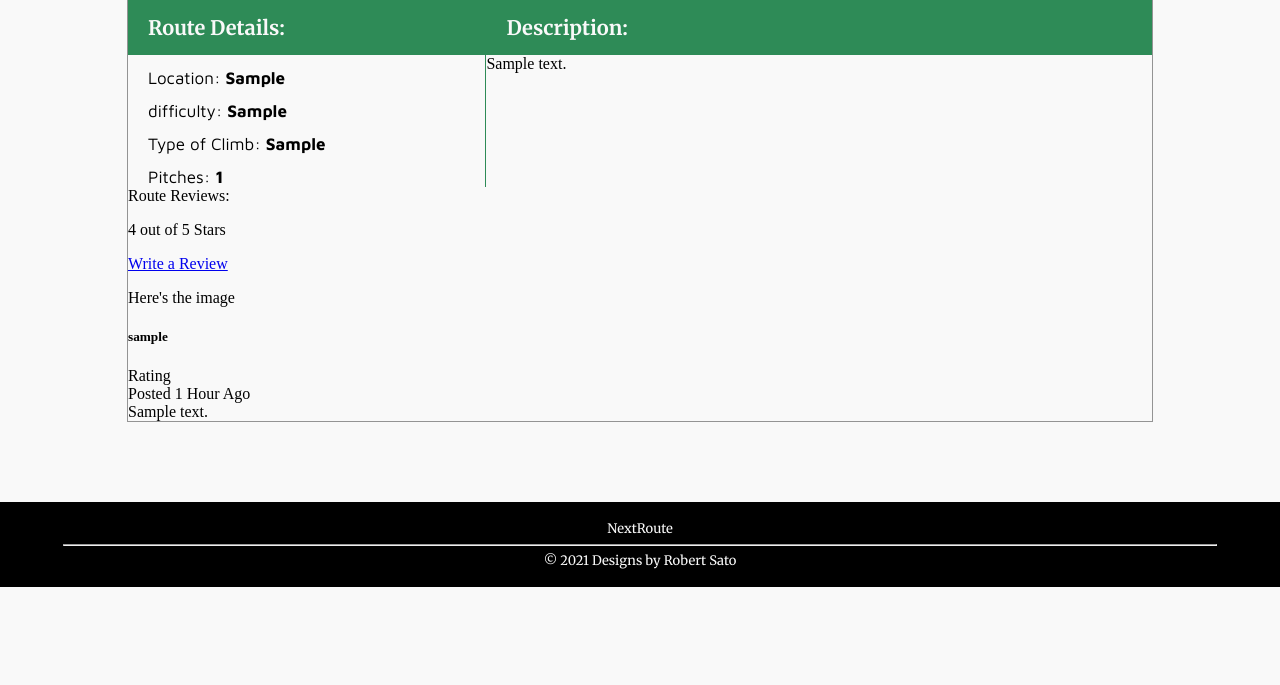
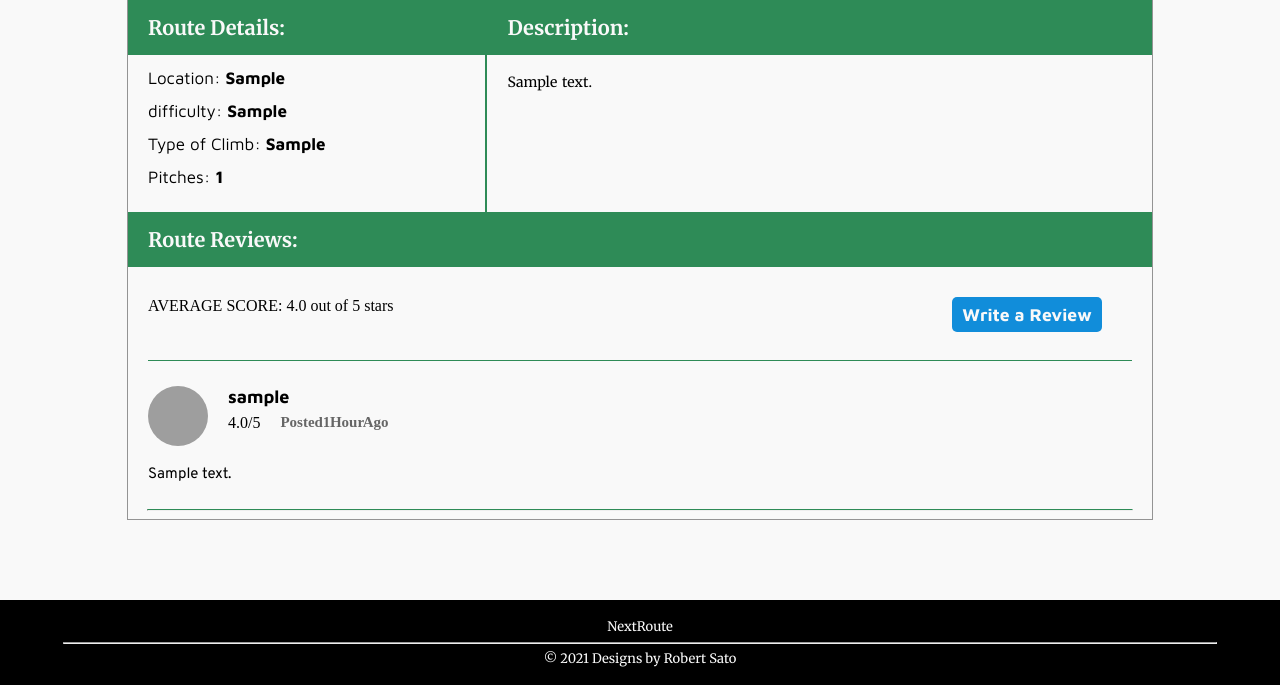
Before and after one commit to rsato1007/next_route, a Django app: page /route/1/ in a window 1280 px wide. Shown: the part 926-1611 px from the top of the page. Before the commit the page ends 1513 px from the top, so only its background shows below. Run offline with Django 3.2, Linux system fonts and the light colour scheme; tables that the repository leaves empty hold one stand-in row (values such as "Sample post"); grey boxes are pictures that could not be loaded.

Commit message:
adding styling to route page

```diff
--- a/next_route/main_app/static/styles/main.css
+++ b/next_route/main_app/static/styles/main.css
@@ -263,10 +263,10 @@
 }
 
 .route-details-section {
-    border-right: 1px solid var(--page-main-color);
+    border-right: 0.5px solid var(--page-main-color);
 }
 
-.route-details-description-header {
+.route-details-description-review-header {
     padding: 15px 0 15px 20px;
     font-family: var(--font-merriweather);
     font-weight: bold;
@@ -286,6 +286,10 @@
     margin-top: 13px;
 }
 
+.route-details-text-logged-out {
+    margin-bottom: 25px;
+}
+
 .edit-route-button-link {
     text-decoration: none;
 }
@@ -301,9 +305,106 @@
     text-align: center;
     border-radius: 5px;
     font-weight: bold;
+    margin-bottom: 25px;
 }
 
 .edit-route-button:hover {
     background-color: var(--main-button-color-darker);
 }
+
+.route-description-section {
+    border-left: 0.5px solid var(--page-main-color);
+}
+
+.route-description-text {
+    padding-left: 20px;
+    padding-right: 20px;
+    padding-bottom: 25px;
+    margin-top: 13px;
+    font-family: var(--font-merriweather);
+    font-size: clamp(10px, 4vw, 14px);
+    word-spacing: 1.5px;
+    line-height: 28px;
+}
+
+.route-reviews-button-score-container {
+    padding: 30px 50px 20px 20px;
+}
+
+.review-button {
+    float: right;
+    height: 35px;
+    width: 150px;
+    text-align: center;
+    line-height: 35px;
+    font-family: var(--font-maven);
+    font-weight: bold;
+    color: var(--page-bg);
+    border-radius: 5px;
+    font-size: 1.1rem;
+}
+
+.review-button-colored {
+    background-color: var(--main-button-color);
+}
+
+.review-button-colored:hover {
+    background-color: var(--main-button-color-darker);
+}
+
+.review-button-gray {
+    background-color: var(--cancel-button-color);
+}
+
+.individual-review {
+    margin: 25px 20px 0px 20px;
+    border-top: 0.5px solid var(--page-main-color);
+}
+
+.review-top-section {
+    margin-top: 25px;
+    display: inline-flex;
+}
+
+.review-user-image {
+    height: 60px;
+    width: 60px;
+    border-radius: 50%;
+}
+
+.review-top-section-information {
+    margin-left: 20px;
+}
+
+.review-username {
+    margin: 0 0 7px 0;
+    font-size: clamp(15px, 2vw, 18px);
+    font-family: var(--font-maven);
+    font-weight: bold;
+}
+
+.review-top-section-rating-posted {
+    display: inline-flex;
+}
+
+.review-posted-time {
+    margin-left: 20px;
+    font-size: clamp(12px, 2vw, 15px);
+    word-spacing: -4px;
+    color: #666666;
+    font-weight: bold;
+}
+
+.review-content {
+    margin-top: 15px;
+    font-family: var(--font-overpass);
+    font-size: clamp(14px, 3vw, 15px);
+    font-weight: 500;
+}
+
+.review-line-break {
+    border-top: 1px solid var(--page-main-color);
+    width: calc(100% - 40px);
+    margin-top: 25px;
+}
 /* ROUTE PAGE STYLING END */
--- a/next_route/main_app/templates/profile.html
+++ b/next_route/main_app/templates/profile.html
@@ -1,9 +1,10 @@
 {% extends 'base.html' %}
 {% block title %} {{user_profile.username}}'s Profile Page {% endblock %}
 {% block content %}
+    <div class="profile-page-container">
         <!-- Profile Card -->
         <div>
-        <div>profile image.</div>
+            <img src="https://cultivatedculture.com/wp-content/uploads/2019/12/LinkedIn-Profile-Picture-Example-Madeline-Mann.jpeg" alt="" class="review-user-image">
             <div>{{ user_profile.username }}</div>
             {% if user.is_authenticated and user.username == user_profile.username %}
                 <div class="edit_profile_button">Edit Profile</div>
@@ -37,6 +38,7 @@
                 <p> No Reviews Yet from {{ user_profile.username }}</p>
             {% endfor %}
         </div>
+    </div>
     {% if user.is_authenticated and user.username == user_profile.username %}
         <div class="edit_profile_container no-show">
             <form action="/accounts/{{ user_profile.pk }}/edit/" method="post">
--- a/next_route/main_app/templates/route_page.html
+++ b/next_route/main_app/templates/route_page.html
@@ -1,4 +1,5 @@
 {% extends 'base.html' %}
+{% load static %}
 {% block title %} Next Route - {{ route.name }} {% endblock %}
 {% block content %}
     <div class="route-page-container">
@@ -12,45 +13,55 @@
             </div>
             <div class="route-details-description-container">
                 <div class="route-details-section">
-                    <div class="route-details-description-header">Route Details:</div>
+                    <div class="route-details-description-review-header">Route Details:</div>
                     <div class="route-details-text-container">
                         <div class="route-details-text">Location: <b>{{ route.location }}</b></div>
                         <div class="route-details-text">difficulty: <b>{{ route.difficulty }}</b></div>
                         <div class="route-details-text">Type of Climb: <b>{{ route.climb_type }}</b></div>
-                        <div class="route-details-text">Pitches: <b>{{ route.pitch }}</b></div>
                         {% if user.is_authenticated and user.pk == route.user.pk %}
+                            <div class="route-details-text">Pitches: <b>{{ route.pitch }}</b></div>
                             <a href="{% url 'route_update' route.pk %}" class="edit-route-button-link"><div class="route-details-text edit-route-button">Edit Route</div></a>
+                        {% else %}
+                            <div class="route-details-text route-details-text-logged-out">Pitches: <b>{{ route.pitch }}</b></div>
                         {% endif %}
                     </div>
                 </div>
                 <div class="route-description-section">
-                    <div class="route-details-description-header">Description:</div>
-                    <div>{{ route.description }}</div>
+                    <div class="route-details-description-review-header">Description:</div>
+                    <div class="route-description-text">{{ route.description }}</div>
                 </div>
             </div>
         </div>
         <div class="route-review-container">
-            <div>Route Reviews:</div>
-            <div>
-                <p>4 out of 5 Stars</p>
+            <div class="route-details-description-review-header">Route Reviews:</div>
+            <div class="route-reviews-button-score-container">
+                <span>AVERAGE SCORE: {{ review_score }} out of 5 stars</span>
                 {% if user.is_authenticated and user.pk != route.user.pk %}
-                    <div class="write-review-button">Write a Review</div>
+                    <span class="write-review-button review-button review-button-colored">Write a Review</span>
                 {% elif user.is_authenticated and user.pk == route.user.pk %}
-                    <div>Write a Review</div>
+                    <span class="review-button review-button-gray">Write a Review</span>
                 {% else %}
-                    <a href="{% url 'signup' %}"><div>Write a Review</div></a>
+                    <a href="{% url 'signup' %}"><span class="review-button review-button-colored">Write a Review</span></a>
                 {% endif %}
             </div>
             <div class="review-list-container">
                 {% for review in reviews %}
                     <div class="individual-review">
-                        {% if review.user.image %}
-                            <p>Here's the image</p>
-                        {% endif %}
-                        <h5>{{ review.user.username }}</h5>
-                        <div>Rating</div>
-                        <div>Posted 1 Hour Ago</div>
-                        <div>{{ review.content }}</div>
+                        <div class="review-top-section">
+                            {% if review.user.image %}
+                                <img src="https://cultivatedculture.com/wp-content/uploads/2019/12/LinkedIn-Profile-Picture-Example-Madeline-Mann.jpeg" alt="" class="review-user-image">
+                            {% else %}
+                                <img src="{% static 'images/blank-profile-pic.jpg' %}" alt="" class="review-user-image">
+                            {% endif %}
+                            <div class="review-top-section-information">
+                                <h5 class="review-username">{{ review.user.username }}</h5>
+                                <div class="review-top-section-rating-posted">
+                                    <div>{{ review.rating }}/5</div>
+                                    <div class="review-posted-time">Posted 1 Hour Ago</div>
+                                </div>
+                            </div>
+                        </div>
+                        <div class="review-content">{{ review.content }}</div>
                         <div>
                             {% if user.is_authenticated and review.user.username == user.username %}
                                 <p class="edit-review-button">Edit Review</p>
@@ -144,6 +155,7 @@
                     <p>No reviews yet.</p>
                 {% endfor %}
             </div>
+            <hr class="review-line-break">
         </div>
     </div>
     {% if user.is_authenticated and route.user.pk != user.pk %}
--- a/next_route/main_app/views.py
+++ b/next_route/main_app/views.py
@@ -152,7 +152,6 @@ class RouteSearch(ListView):
                 pitch__range=(0, int(self.request.GET.get("max-pitches"))),
                 location__icontains=self.request.GET.get("location")
             )
-            route_count = routes.count()
             return routes
 
     # def get_context_data(self, **kwargs):
@@ -190,6 +189,17 @@ class CreateRoute(View):
         route = Route.objects.create(name=name, location=location, difficulty=difficulty, description=description, image=image, climb_type=climb_type, pitch=pitch, user=user)
         return redirect('route_page', pk=route.pk)
 
+def reviewAverage(reviews):
+    i = 0;
+    sum = 0;
+    for review in reviews:
+        i += 1
+        sum += review.rating
+    if i == 0:
+        return 0
+    else:
+        return sum/i
+
 class RoutePage(DetailView):
     model = Route
     template_name = 'route_page.html'
@@ -198,8 +208,8 @@ class RoutePage(DetailView):
         pk = self.kwargs.get('pk')
         route = Route.objects.get(pk=pk)
         context = super().get_context_data(**kwargs)
-        # This will be our template for when the user starts posting routes and reviews.
         context["reviews"] = route.review.all().order_by('-posted_at')
+        context["review_score"] = reviewAverage(context["reviews"])
         return context
 
 @method_decorator(login_required, name='dispatch')
```
Also changed, not shown: next_route/main_app/static/images/blank-profile-pic.jpg (added). Lines whose indentation alone changed are shown as unchanged.
